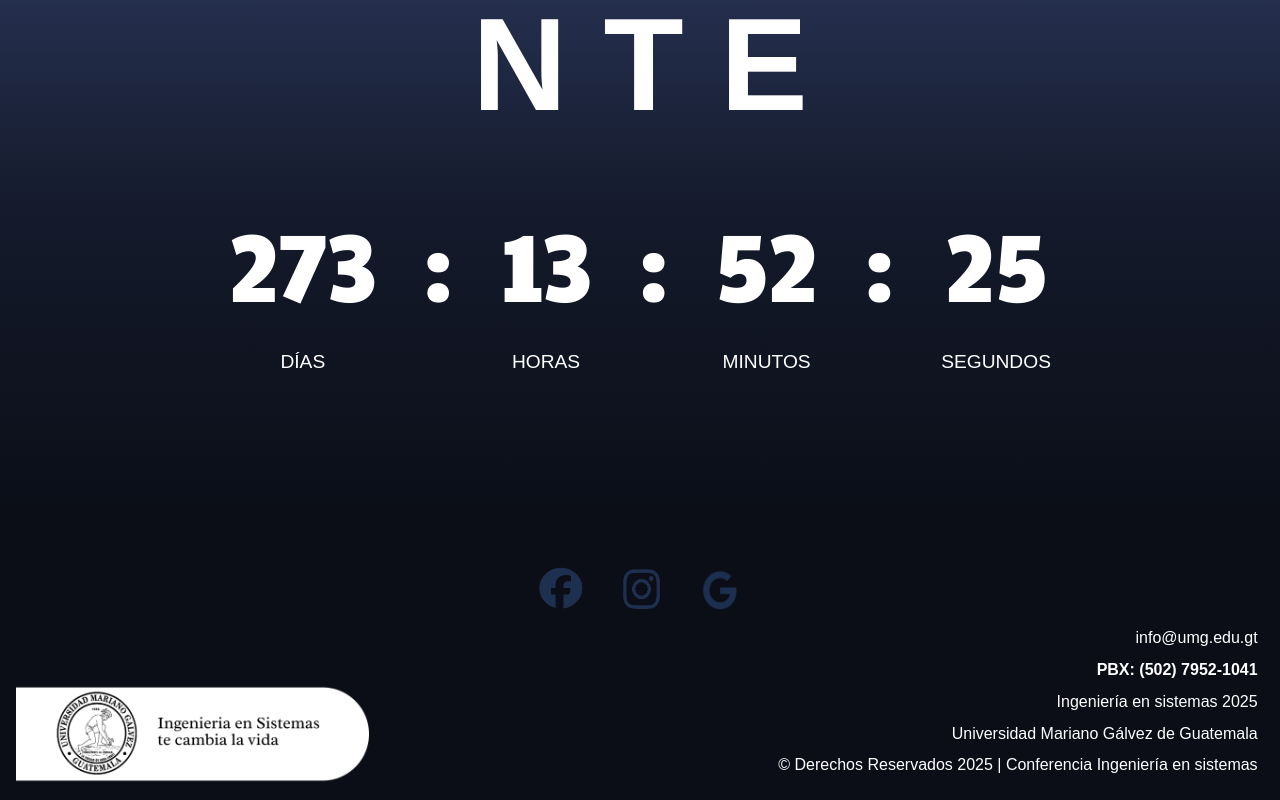
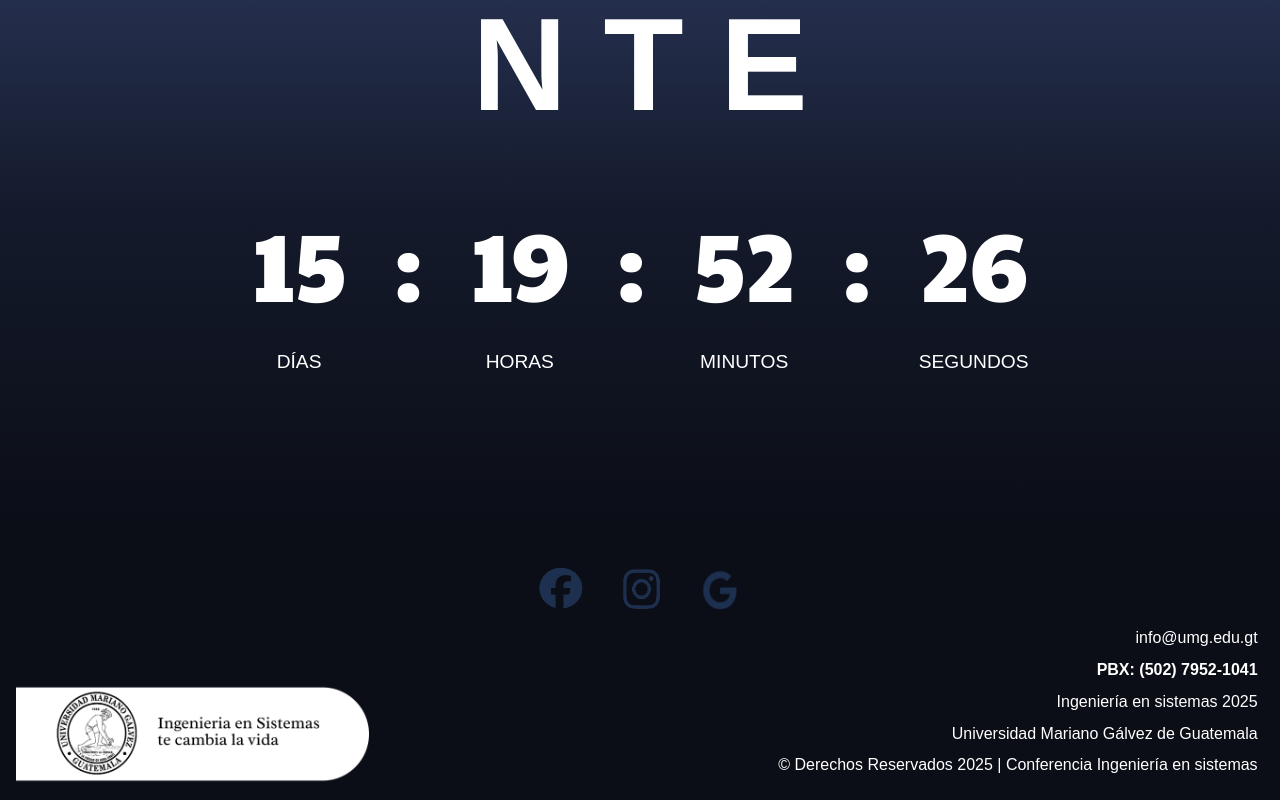
Before and after one commit to anthonymateoxd/Proyecto_Congreso_2025, a React (Vite) app: page / in a window 1280 px wide. Shown: the part 1194-1994 px from the top of the page. Built offline with nearby package versions, Linux system fonts and the light colour scheme; a web font is replaced by a local one.

Commit message:
zap: En este commit ya he mejorado el temporizador

```diff
--- a/package.json
+++ b/package.json
@@ -10,6 +10,7 @@
     "preview": "vite preview"
   },
   "dependencies": {
+    "moment-timezone": "^0.5.48",
     "react": "^19.0.0",
     "react-dom": "^19.0.0",
     "react-hook-form": "^7.55.0",
--- /dev/null
+++ b/src/Logica/contador.js
@@ -0,0 +1,37 @@
+// contador.js
+import moment from 'moment-timezone';
+
+export function obtenerTiempoRestante(fechaObjetivo) {
+  // Obtener la hora actual en Guatemala
+  const guatemalaHora = moment.tz('America/Guatemala');
+
+  // Convertir la fecha objetivo en un objeto moment con zona horaria de Guatemala
+  const fechaObjetivoMoment = moment.tz(fechaObjetivo, 'America/Guatemala');
+
+  // Calcular la diferencia en segundos
+  const diferencia = fechaObjetivoMoment.diff(guatemalaHora, 'seconds');
+
+  // Si la fecha ya pasó, no hacemos más cálculos
+  if (diferencia <= 0) {
+    return {
+      horasRestantes: 0,
+      minutosRestantes: 0,
+      segundosRestantes: 0,
+      tiempoRestante: 0,
+    };
+  }
+
+  // Calcular los días, horas, minutos y segundos restantes
+  const diasRestantes = Math.floor(diferencia / 86400); // 86400 segundos en un día
+  const horasRestantes = Math.floor((diferencia % 86400) / 3600);
+  const minutosRestantes = Math.floor((diferencia % 3600) / 60);
+  const segundosRestantes = diferencia % 60;
+
+  return {
+    diasRestantes,
+    horasRestantes,
+    minutosRestantes,
+    segundosRestantes,
+    tiempoRestante: diferencia,
+  };
+}
--- a/src/pages/ComingSoon.jsx
+++ b/src/pages/ComingSoon.jsx
@@ -1,42 +1,48 @@
-import React, { useState, useEffect, useMemo } from "react";
+import React, { useState, useEffect } from "react";
+import moment from 'moment-timezone';
+import { obtenerTiempoRestante } from "../Logica/contador";
 import "../styles/ComingSoon.css";
 import fondo1 from "../Recursos/img/image1.png";
 import overlayImg from "../Recursos/img/30Aniv2.png";
 import logo from "../Recursos/img/logo.png";
 import fb from "../Recursos/img/iconos/fb.png";
 import ig from "../Recursos/img/iconos/ig.png";
-import git from "../Recursos/img/iconos/git.png";
 import google from "../Recursos/img/iconos/google.png";
 import Umg from "../Recursos/img/Logofooter.png";
 
 function ComingSoon() {
-  const targetDate = useMemo(() => new Date("2025-12-31T23:59:59"), []);
+  const fechaObjetivo = "2025-04-18 00:00:00";
 
-  const calculateTimeLeft = () => {
-    const difference = targetDate - new Date();
-    return difference > 0 ? {
-      days: Math.floor(difference / (1000 * 60 * 60 * 24)),
-      hours: Math.floor((difference / (1000 * 60 * 60)) % 24),
-      minutes: Math.floor((difference / (1000 * 60)) % 60),
-      seconds: Math.floor((difference / 1000) % 60),
-    } : { days: 0, hours: 0, minutes: 0, seconds: 0 };
-  };
-
-  const [timeLeft, setTimeLeft] = useState(calculateTimeLeft());
+  const [tiempoRestante, setTiempoRestante] = useState({
+    diasRestantes: "00",
+    horasRestantes: "00",
+    minutosRestantes: "00",
+    segundosRestantes: "00",
+  });
+  const [horaGuatemala, setHoraGuatemala] = useState("00:00:00");
   const [isMobile, setIsMobile] = useState(window.innerWidth < 768);
 
   useEffect(() => {
     const handleResize = () => setIsMobile(window.innerWidth < 768);
-    window.addEventListener('resize', handleResize);
-    return () => window.removeEventListener('resize', handleResize);
+    window.addEventListener("resize", handleResize);
+    return () => window.removeEventListener("resize", handleResize);
   }, []);
 
   useEffect(() => {
-    const timer = setInterval(() => setTimeLeft(calculateTimeLeft()), 1000);
+    const actualizarTemporizador = () => {
+      const tiempo = obtenerTiempoRestante(fechaObjetivo);
+      setTiempoRestante({
+        diasRestantes: String(tiempo.diasRestantes).padStart(2, "0"),
+        horasRestantes: String(tiempo.horasRestantes).padStart(2, "0"),
+        minutosRestantes: String(tiempo.minutosRestantes).padStart(2, "0"),
+        segundosRestantes: String(tiempo.segundosRestantes).padStart(2, "0"),
+      });
+      setHoraGuatemala(moment.tz("America/Guatemala").format("YYYY-MM-DD HH:mm:ss"));
+    };
+
+    const timer = setInterval(actualizarTemporizador, 1000);
     return () => clearInterval(timer);
-  }, [targetDate]);
-
-  const formatTimeUnit = (unit) => unit.toString().padStart(2, '0');
+  }, [fechaObjetivo]);
 
   return (
     <div className="coming-soon-container">
@@ -47,7 +53,7 @@ function ComingSoon() {
 
         <nav className="main-nav">
           <img src={logo} alt="Logo" className="nav-logo" />
-          <div className={`nav-links ${isMobile ? 'mobile-menu' : ''}`}>
+          <div className={`nav-links ${isMobile ? "mobile-menu" : ""}`}>
             <button className="nav-link">Inicio</button>
             <button className="nav-link">Acerca de</button>
             <button className="nav-link">Talleres</button>
@@ -62,27 +68,26 @@ function ComingSoon() {
         <h2 className="section-title">P R Ó X I M A M E N T E</h2>
         <div className="countdown-timer">
           <div className="time-box">
-            <span>{formatTimeUnit(timeLeft.days)}</span>
+            <span>{tiempoRestante.diasRestantes}</span>
             <p className="time-title">DÍAS</p>
           </div>
           <span className="separator">:</span>
           <div className="time-box">
-            <span>{formatTimeUnit(timeLeft.hours)}</span>
+            <span>{tiempoRestante.horasRestantes}</span>
             <p className="time-title">HORAS</p>
           </div>
           <span className="separator">:</span>
           <div className="time-box">
-            <span>{formatTimeUnit(timeLeft.minutes)}</span>
+            <span>{tiempoRestante.minutosRestantes}</span>
             <p className="time-title">MINUTOS</p>
           </div>
           <span className="separator">:</span>
           <div className="time-box">
-            <span>{formatTimeUnit(timeLeft.seconds)}</span>
+            <span>{tiempoRestante.segundosRestantes}</span>
             <p className="time-title">SEGUNDOS</p>
           </div>
         </div>
       </section>
-
 
       {/* Footer */}
       <footer className="main-footer">
@@ -101,17 +106,16 @@ function ComingSoon() {
           <div className="footer-info">
             <div className="footer-contact">
               <p>info@umg.edu.gt</p>
-              <p><strong>PBX: (502) 7952-1041  </strong></p>
-              <p>Ingeniería en sistemas 2025  </p>
+              <p><strong>PBX: (502) 7952-1041</strong></p>
+              <p>Ingeniería en sistemas 2025</p>
             </div>
-
             <div className="footer-university">
-              <p>Universidad Mariano Gálvez de Guatemala  </p>
-              <p>© Derechos Reservados 2025 | Conferencia Ingeniería en sistemas  </p>
+              <p>Universidad Mariano Gálvez de Guatemala</p>
+              <p>© Derechos Reservados 2025 | Conferencia Ingeniería en sistemas</p>
             </div>
+          </div>
         </div>
-      </div>
-</footer>
+      </footer>
     </div>
   );
 }
```
Also changed, not shown: 1 other file (tests, documents, lock files or other folders).
